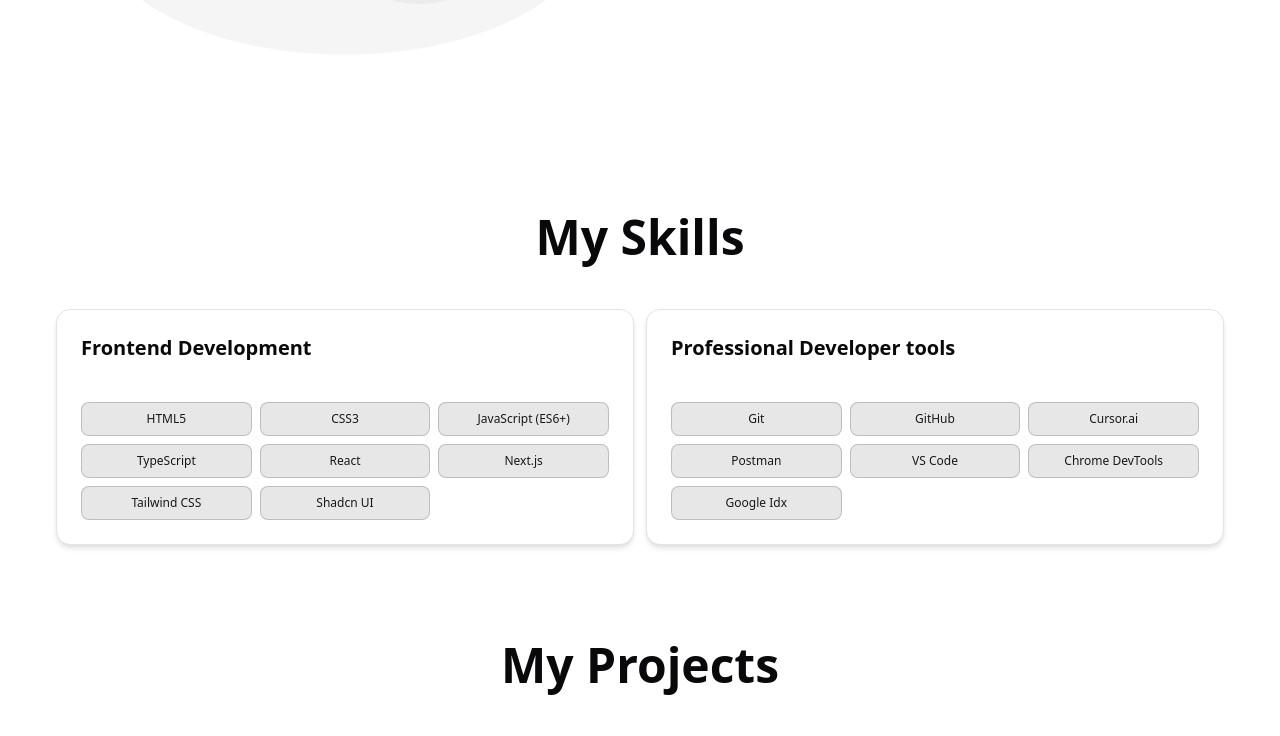
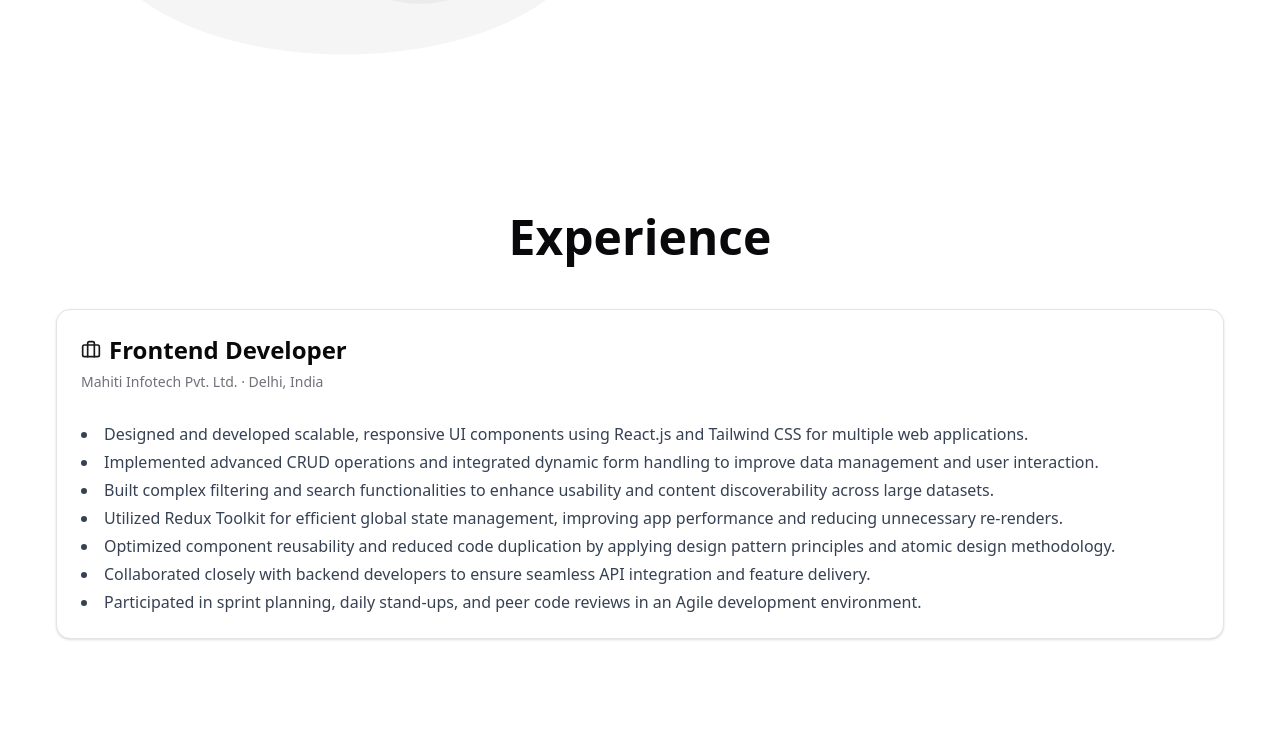
Before and after one commit to Mahendra-Kumawat/react_portfolio, a React (Vite) app: page / in a window 1280 px wide. Shown: the part 1215-1951 px from the top of the page. Built offline with nearby package versions, Linux system fonts and the light colour scheme; grey boxes are pictures that could not be loaded.

Commit message:
add experience

```diff
--- a/src/MainLayout/Header.jsx
+++ b/src/MainLayout/Header.jsx
@@ -1,5 +1,4 @@
-
-import React, { useMemo } from "react"
+import React, { useMemo } from "react";
 import { Code, User, Mail, FolderGit2, BrainCircuit } from "lucide-react";
 import { Button } from "@/components/ui/button";
 import Wrapper from "@/components/custom/Container/Wrapper";
@@ -8,7 +7,6 @@ import Sidebar from "@/components/custom/Mobile-menu-bar/Sidebar";
 import { Link } from "react-scroll";
 import { NavLink } from "react-router";
 import { ThemeToggle } from "@/components/ThemeComponents/ThemeToggler";
-
 
 export function Header() {
   const [isScrolled, setIsScrolled] = React.useState(false);
@@ -21,17 +19,17 @@ export function Header() {
     return () => window.removeEventListener("scroll", handleScroll);
   }, []);
 
-
-
-
-  const navItems = useMemo(() => [
-    { route: "home", label: "Home", icon: User },
-    { route: "about", label: "About", icon: User },
-    { route: "skills", label: "Skills", icon: BrainCircuit },
-    { route: "projects", label: "Projects", icon: FolderGit2 },
-    { route: "contact", label: "Contact", icon: Mail },
-  ], []);
-
+  const navItems = useMemo(
+    () => [
+      { route: "home", label: "Home" },
+      { route: "about", label: "About" },
+      { route: "experience", label: "Experience" },
+      { route: "skills", label: "Skills" },
+      { route: "projects", label: "Projects" },
+      { route: "contact", label: "Contact" },
+    ],
+    []
+  );
 
   return (
     <header
@@ -41,9 +39,12 @@ export function Header() {
       )}
     >
       <Wrapper>
-
         <div className="flex h-16  items-center justify-between">
-          <NavLink to="/" className="flex items-center gap-2 mr-6" aria-label="Portfolio Pro Home">
+          <NavLink
+            to="/"
+            className="flex items-center gap-2 mr-6"
+            aria-label="Portfolio Pro Home"
+          >
             <Code className="h-6 w-6 text-primary" />
             <span className="font-bold text-xl">Mahendra</span>
           </NavLink>
@@ -51,14 +52,24 @@ export function Header() {
           {/* Desktop Navigation */}
           <nav className="hidden md:flex items-center gap-1">
             {navItems?.map(({ route, label }) => (
-              <Button variant="ghost" className="text-sm font-medium text-foreground hover:text-muted-foreground" key={route} asChild>
-                <Link smooth={true} duration={500} to={route} className="cursor-pointer">
+              <Button
+
+                variant="ghost"
+                className="text-sm font-medium text-foreground hover:text-muted-foreground"
+                key={route}
+                asChild
+              >
+                <Link
+                  smooth={true}
+                  duration={500}
+                  to={route}
+                  className="cursor-pointer"
+                >
                   {label}
                 </Link>
               </Button>
             ))}
           </nav>
-
 
           <div className="flex gap-3">
             {/* Mobile Navigation */}
@@ -72,7 +83,6 @@ export function Header() {
           </div>
         </div>
       </Wrapper>
-
     </header>
   );
 }
--- a/src/components/custom/MainComponent/MainComponents.jsx
+++ b/src/components/custom/MainComponent/MainComponents.jsx
@@ -1,5 +1,6 @@
 import { AboutSection } from '@/pages/About/About'
 import { ContactSection } from '@/pages/Contact/Contact'
+import { CardDemo } from '@/pages/experience/Experience'
 import { HeroSection } from '@/pages/HeroSection/Hero'
 import { ProjectsSection } from '@/pages/Projects/Projects'
 import { SkillsSection } from '@/pages/Skills/Skills'
@@ -10,6 +11,7 @@ const MainComponents = () => {
     <>
     <HeroSection />
     <AboutSection />
+    <CardDemo />
     <SkillsSection />
     <ProjectsSection />
     <ContactSection />
--- a/src/constants/CustomData/PortfolioData.js
+++ b/src/constants/CustomData/PortfolioData.js
@@ -21,12 +21,12 @@ I enjoy turning ideas into real, user-friendly products—and I'm constantly lea
 export const skills = [
   {
     title: "Frontend Development",
-    technologies: ["HTML5", "CSS3", "JavaScript (ES6+)", "TypeScript", "React", "Next.js", "Tailwind CSS", "Shadcn UI"],
+    technologies: ["HTML5", "CSS3", "JavaScript (ES6+)", "TypeScript", "React", "Next.js", "Tailwind CSS", "Shadcn UI" , "zustand" , "react-Query" , "redux-toolkit" , "zod"],
   },
   {
     title: "Professional Developer tools",
     tools: [
-      "Git", "GitHub", "Cursor.ai", "Postman", "VS Code", "Chrome DevTools", "Google Idx"
+      "Git", "GitHub", "Cursor.ai", "Postman", "VS Code", "Chrome DevTools", "Google Idx" , "Windsurf AI code editor"
     ]
   }
 ]
@@ -86,3 +86,25 @@ export const data = {
   description : " Welcome to my portfolio! I'm a frontend developer passionate about crafting responsive, user-friendly web applications. Here you'll find a collection of my projects, and skills - built with clean code and creative design in mind.",
   btnTitle : "Close Sidebar"
 }
+
+
+
+
+
+// src/data/experienceData.js
+export const experienceData = [
+  {
+    company: "Mahiti Infotech Pvt. Ltd.",
+    role: "Frontend Developer",
+    location: "Delhi, India",
+    description: [
+      "Designed and developed scalable, responsive UI components using React.js and Tailwind CSS for multiple web applications.",
+      "Implemented advanced CRUD operations and integrated dynamic form handling to improve data management and user interaction.",
+      "Built complex filtering and search functionalities to enhance usability and content discoverability across large datasets.",
+      "Utilized Redux Toolkit for efficient global state management, improving app performance and reducing unnecessary re-renders.",
+      "Optimized component reusability and reduced code duplication by applying design pattern principles and atomic design methodology.",
+      "Collaborated closely with backend developers to ensure seamless API integration and feature delivery.",
+      "Participated in sprint planning, daily stand-ups, and peer code reviews in an Agile development environment."
+    ]
+  }
+];
--- a/src/pages/Skills/Skills.jsx
+++ b/src/pages/Skills/Skills.jsx
@@ -16,7 +16,6 @@ export function SkillsSection() {
 
   return (
     <section id="skills" className="pt-24">
-
       <h2 className={cn(
         "text-4xl md:text-5xl font-bold text-center mb-12 text-foreground",
         isVisible && "animate-slide-up"
--- /dev/null
+++ b/src/pages/experience/Experience.jsx
@@ -0,0 +1,45 @@
+import { Button } from "@/components/ui/button"
+import {
+  Card,
+  CardContent,
+  CardDescription,
+  CardFooter,
+  CardHeader,
+  CardTitle,
+} from "@/components/ui/card"
+import { experienceData } from "@/constants/CustomData/PortfolioData"
+import { Briefcase } from "lucide-react"
+
+export function CardDemo() {
+  return (
+    <section className="pt-24" id="experience">
+      <h2 className="text-4xl md:text-5xl font-bold text-center mb-12 text-foreground">
+        Experience
+      </h2>
+
+      <div>
+        {experienceData.map((item, index) => (
+          <Card key={index} className="w-full hover:shadow-lg transition-shadow">
+            <CardHeader>
+              <CardTitle className="text-xl md:text-2xl flex items-center gap-2">
+                <Briefcase className="w-5 h-5 text-primary" />
+                {item.role}
+              </CardTitle>
+              <CardDescription className="text-sm text-muted-foreground">
+                {item.company} · {item.location}
+              </CardDescription>
+              <p className="text-sm text-gray-500">{item.duration}</p>
+            </CardHeader>
+            <CardContent>
+              <ul className="list-disc list-inside space-y-1 text-gray-700 text-sm md:text-base">
+                {item.description.map((point, i) => (
+                  <li key={i}>{point}</li>
+                ))}
+              </ul>
+            </CardContent>
+          </Card>
+        ))}
+      </div>
+    </section>
+  )
+}
```
Also changed, not shown: 1 other file (tests, documents, lock files or other folders).
